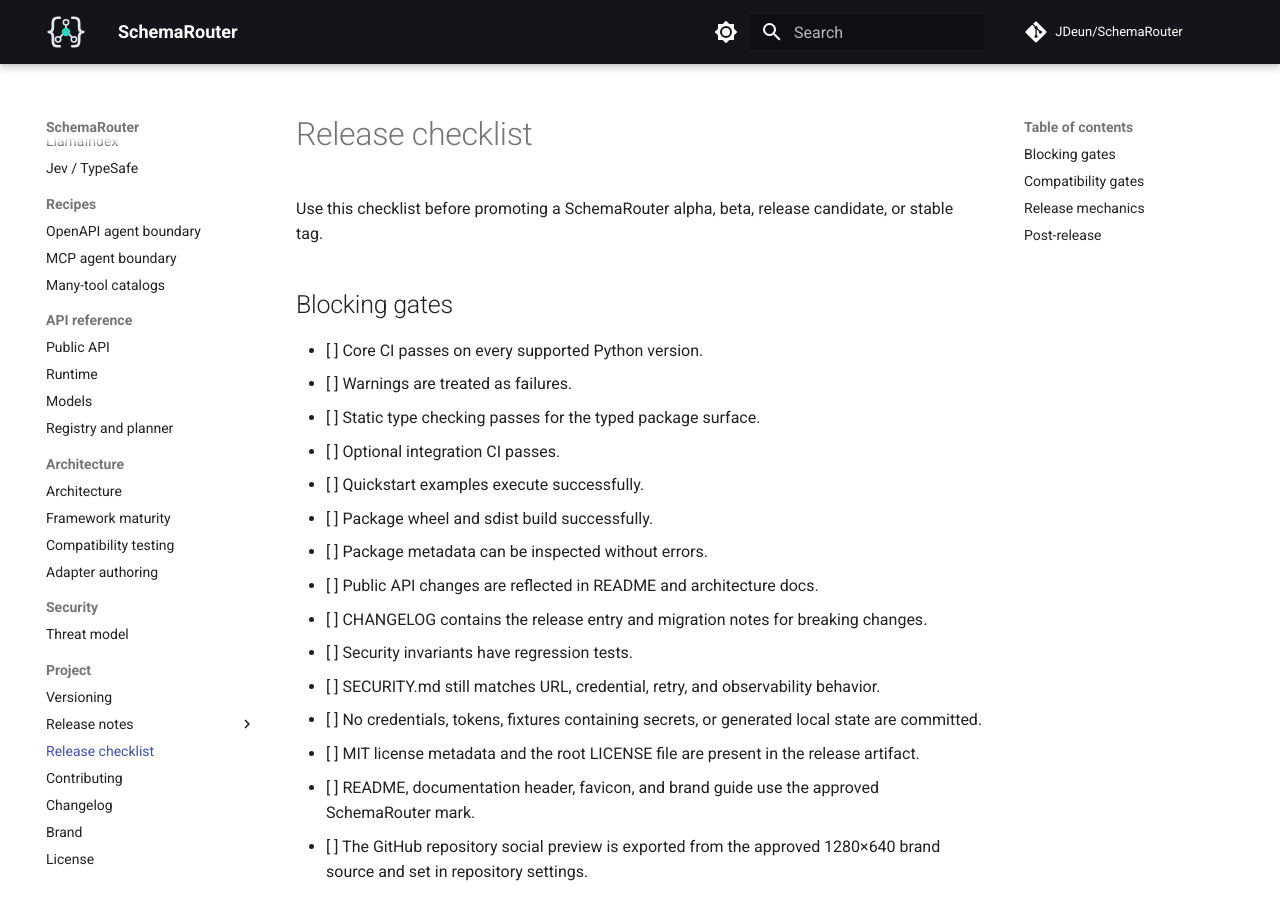
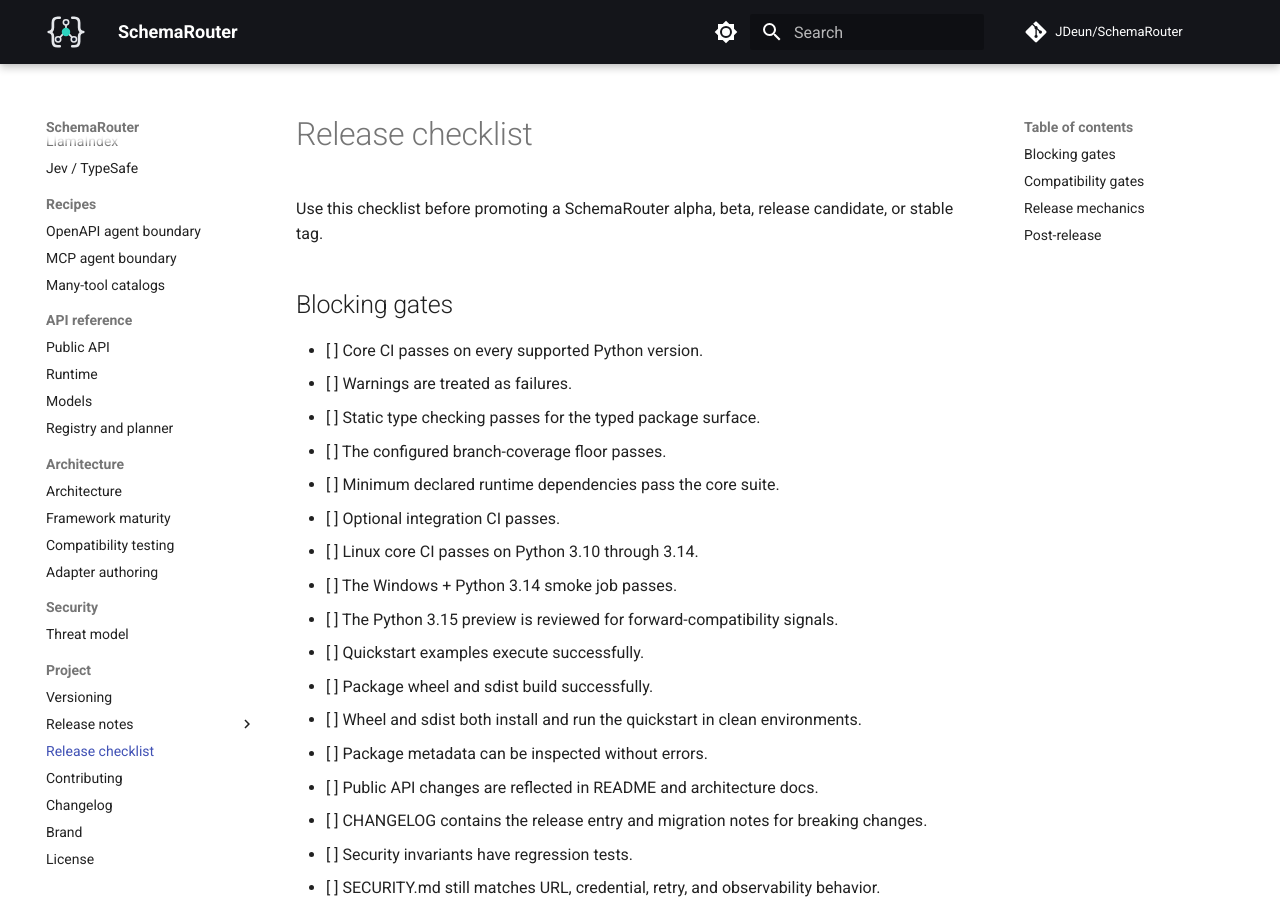
Before and after one commit to JDeun/SchemaRouter, an MkDocs documentation site: the page built from docs/release-checklist.md, in a window 1280 px wide and 900 px high. Built offline with MkDocs 1.6.1 and Material for MkDocs 9.7.7, drawn with Linux system fonts in a browser that asks for light colours; comment, search, counter and statistics services are not loaded.

Commit message:
docs: add coverage lower-bound and artifact install release gates

```diff
--- a/docs/release-checklist.md
+++ b/docs/release-checklist.md
@@ -7,9 +7,15 @@
 - [ ] Core CI passes on every supported Python version.
 - [ ] Warnings are treated as failures.
 - [ ] Static type checking passes for the typed package surface.
+- [ ] The configured branch-coverage floor passes.
+- [ ] Minimum declared runtime dependencies pass the core suite.
 - [ ] Optional integration CI passes.
+- [ ] Linux core CI passes on Python 3.10 through 3.14.
+- [ ] The Windows + Python 3.14 smoke job passes.
+- [ ] The Python 3.15 preview is reviewed for forward-compatibility signals.
 - [ ] Quickstart examples execute successfully.
 - [ ] Package wheel and sdist build successfully.
+- [ ] Wheel and sdist both install and run the quickstart in clean environments.
 - [ ] Package metadata can be inspected without errors.
 - [ ] Public API changes are reflected in README and architecture docs.
 - [ ] CHANGELOG contains the release entry and migration notes for breaking changes.
```
